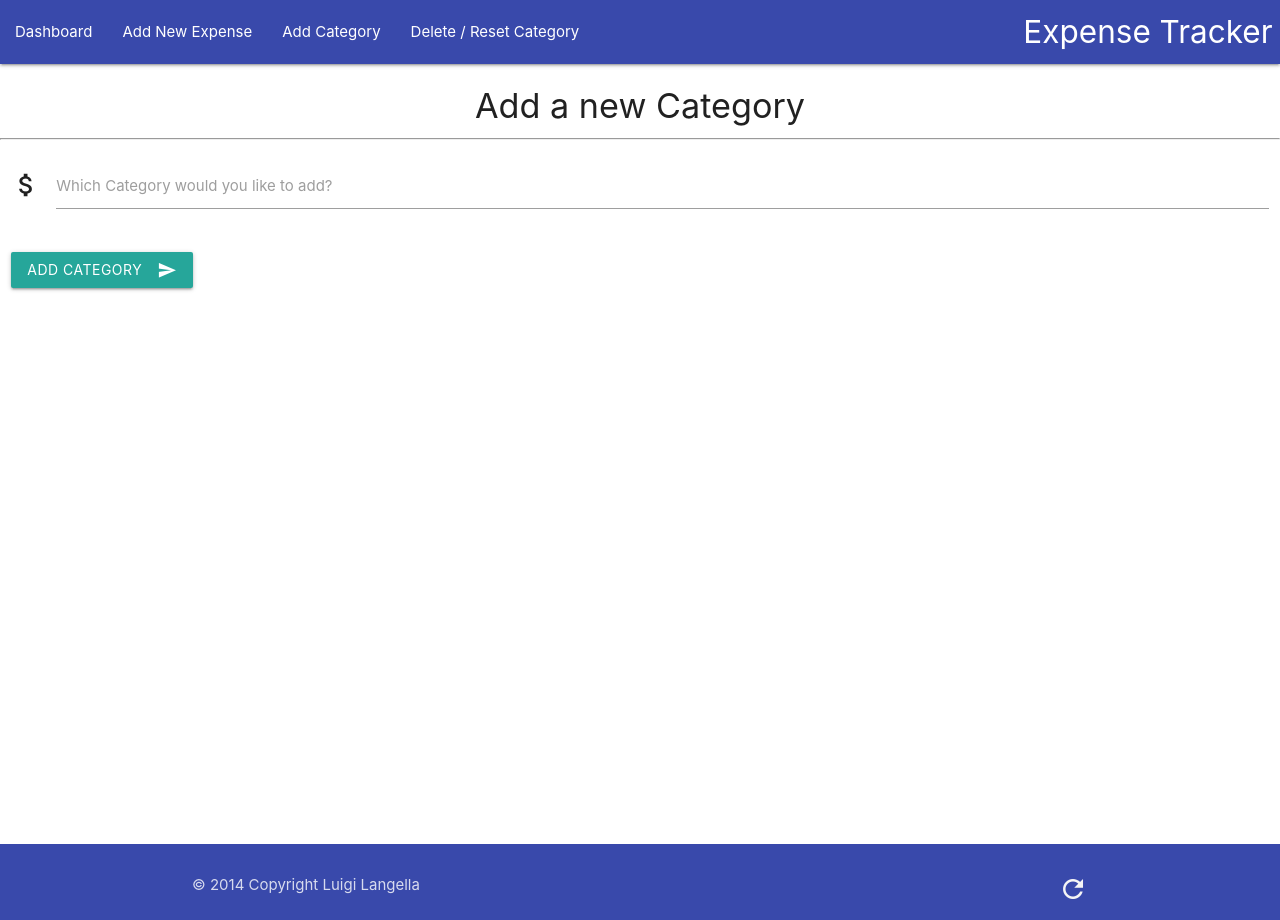
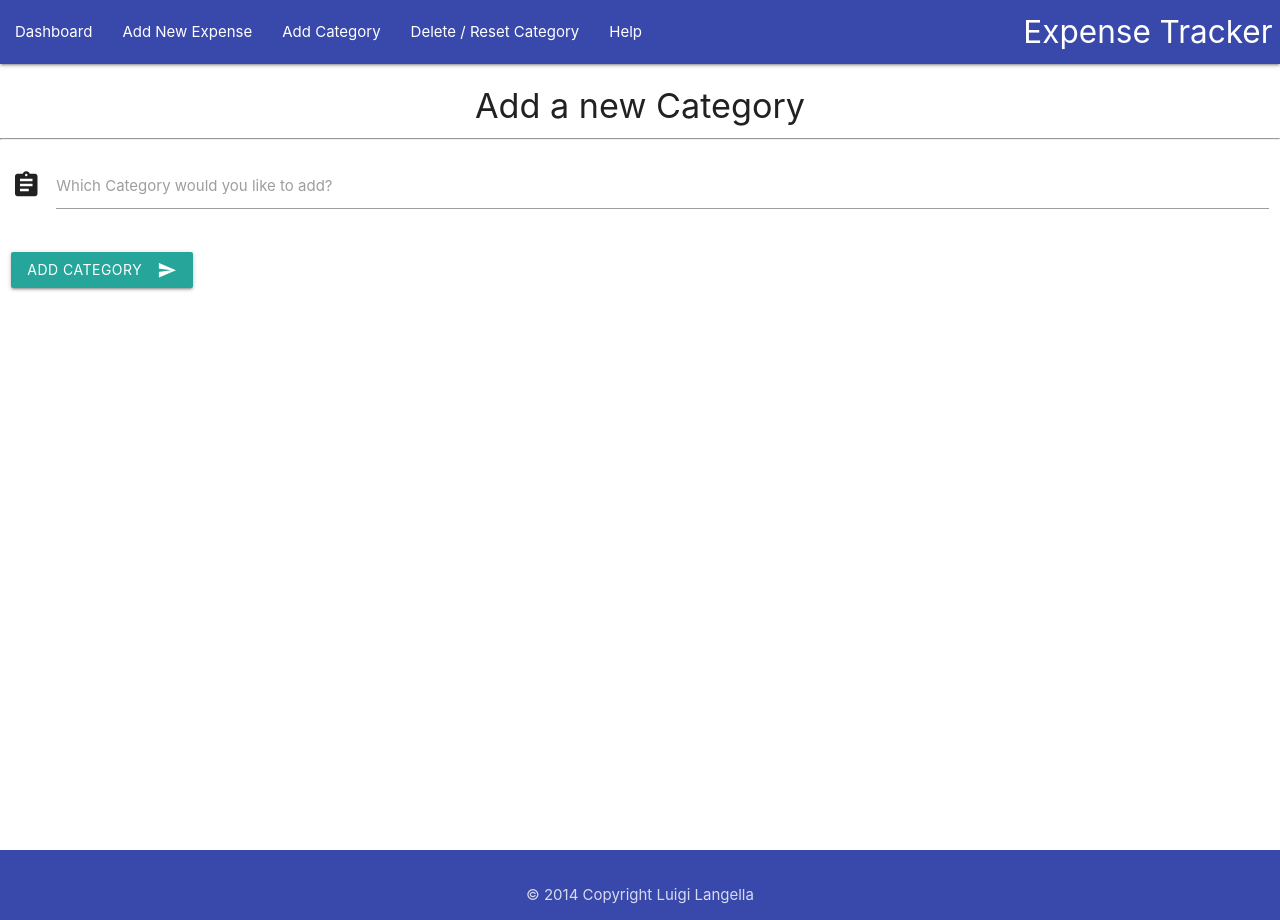
Before and after one commit to luigilangella/milestone-project-3, a Flask app: page /addCategory in a window 1280 px wide. Run offline with Flask 2, Linux system fonts and the light colour scheme; parts of the project's set-up code (start-up, migrations or seed data) failed here and were passed over; some libraries are stand-ins or nearby versions.

Commit message:
Add modal popup for the help link, update css and some links

```diff
--- a/static/css/style.css
+++ b/static/css/style.css
@@ -10,6 +10,10 @@ main {
 
 #categories {
     padding-top: 20px;
+}
+
+#copyright-footer {
+    text-align: -webkit-center;
 }
 
 .axis path,
--- a/static/data/data.json
+++ b/static/data/data.json
@@ -1 +1 @@
-[{"_id": {"$oid": "5d501c7e1c9d44000004274a"}, "category_name": "Electricity", "value": 0}, {"_id": {"$oid": "5d501caf1c9d44000004274b"}, "category_name": "Gas", "value": 0}, {"_id": {"$oid": "5d501cc41c9d44000004274c"}, "category_name": "Water_Sewer", "value": 0}, {"_id": {"$oid": "5d501cff1c9d44000004274d"}, "category_name": "Phone_Internet", "value": 0}, {"_id": {"$oid": "5d501d971c9d44000004274e"}, "category_name": "TV_Satellite", "value": 25.0}, {"_id": {"$oid": "5d501db21c9d44000004274f"}, "category_name": "Grocery", "value": 100}, {"_id": {"$oid": "5d60fe8a48f394d56187ec0c"}, "category_name": "Mortgage/Rent", "value": 675}, {"_id": {"$oid": "5d64f81a7ec1505b09365fe6"}, "category_name": "Home_Insurance", "value": 200}]
+[{"_id": {"$oid": "5d501c7e1c9d44000004274a"}, "category_name": "Electricity", "value": 50}, {"_id": {"$oid": "5d501caf1c9d44000004274b"}, "category_name": "Gas", "value": 45}, {"_id": {"$oid": "5d501cc41c9d44000004274c"}, "category_name": "Water_Sewer", "value": 65}, {"_id": {"$oid": "5d501cff1c9d44000004274d"}, "category_name": "Phone_Internet", "value": 25}, {"_id": {"$oid": "5d501d971c9d44000004274e"}, "category_name": "TV_Satellite", "value": 15}, {"_id": {"$oid": "5d501db21c9d44000004274f"}, "category_name": "Grocery", "value": 350}, {"_id": {"$oid": "5d60fe8a48f394d56187ec0c"}, "category_name": "Mortgage/Rent", "value": 675}, {"_id": {"$oid": "5d64f81a7ec1505b09365fe6"}, "category_name": "Home_Insurance", "value": 25}]
--- a/templates/addCategory.html
+++ b/templates/addCategory.html
@@ -8,7 +8,7 @@
         <div class="row">
 
             <div class="input-field col s12">
-                <i class="material-icons prefix">attach_money</i>
+                <i class="material-icons prefix">assignment</i>
                 <input id="category_name" type='text' name="category_name" class="validate">
                 <label for="icon_telephone">Which Category would you like to add?</label>
             </div>
--- a/templates/base.html
+++ b/templates/base.html
@@ -18,13 +18,14 @@
     <header>
         <nav>
             <div class="nav-wrapper indigo darken-1">
-                <a href="#" class="brand-logo right">Expense Tracker</a>
+                <a class="brand-logo right">Expense Tracker</a>
                 <a href="#" data-target="mobile" class="sidenav-trigger"><i class="material-icons">menu</i></a>
                 <ul id="nav-mobile" class="left hide-on-med-and-down">
                     <li><a href="{{url_for('dashboard')}}">Dashboard</a></li>
                     <li><a href="{{url_for('addExpense')}}">Add New Expense</a></li>
                     <li><a href="{{url_for('addCategory')}}">Add Category</a></li>
                     <li><a href="{{url_for('editCategory')}}">Delete / Reset Category</a></li>
+                    <li><a class="modal-trigger" href="#modal1">Help</a></li>
 
                 </ul>
             </div>
@@ -34,6 +35,7 @@
             <li><a href="{{url_for('addExpense')}}">Add New Expense</a></li>
             <li><a href="{{url_for('addCategory')}}">Add Category</a></li>
             <li><a href="{{url_for('editCategory')}}">Delete / Reset Category</a></li>
+            <li><a class="modal-trigger" href="#modal1">Help</a></li>
 
         </ul>
     </header>
@@ -43,12 +45,21 @@
 
     <footer class="page-footer indigo darken-1">
         <div class="footer-copyright indigo darken-1">
-            <div class="container">
+            <div class="container" id="copyright-footer">
                 © 2014 Copyright Luigi Langella
-                <a class="grey-text text-lighten-4 right" href="{{url_for('dashboard')}}"><i class="small material-icons">refresh</i></a>
             </div>
         </div>
     </footer>
+    <!-- Modal Help Page -->
+    <div id="modal1" class="modal modal-fixed-footer col s-12">
+        <div class="modal-content">
+            <h4>Modal Header</h4>
+            <p>A bunch of text</p>
+        </div>
+        <div class="modal-footer">
+            <a href="#!" class="modal-close waves-effect waves-green btn-flat">Close</a>
+        </div>
+    </div>
 
     <!-- Compiled and minified jquery-->
     <script src="https://cdnjs.cloudflare.com/ajax/libs/jquery/3.4.1/jquery.min.js" integrity="sha256-CSXorXvZcTkaix6Yvo6HppcZGetbYMGWSFlBw8HfCJo=" crossorigin="anonymous"></script>
@@ -60,7 +71,8 @@
             $('.sidenav').sidenav()
             $('.collapsible').collapsible()
             $('select').formSelect()
-            $('.dropdown-trigger').dropdown();
+            $('.dropdown-trigger').dropdown()
+            $('.modal').modal();
         });
     </script>
     <!-- Javascript files to draw graphs-->
--- a/templates/dashboard.html
+++ b/templates/dashboard.html
@@ -4,7 +4,7 @@
         {% for category in categories %}
         <div class="col s12 m6 l6">
             <div class="collection">
-                <a href="#!" class="collection-item">{{ category.category_name }} : {{ category.value }}<i class="material-icons tiny">attach_money</i></a>
+                <a class="collection-item">{{ category.category_name }} : {{ category.value }}<i class="material-icons tiny">attach_money</i></a>
             </div>
         </div>
         {% endfor %}
```
